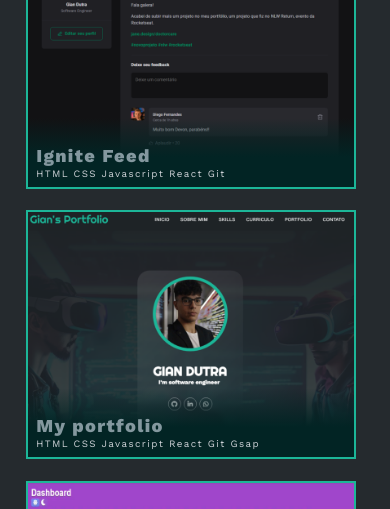
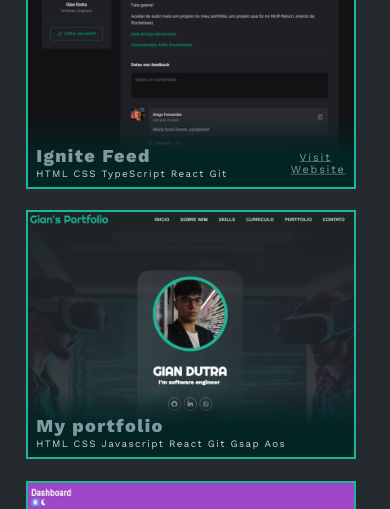
Before and after one commit to GianDutra/meu_portfolio, a React (Create React App) app: page / in a window 390 px wide. Shown: the part 7245-7754 px from the top of the page. Built offline with nearby package versions, Linux system fonts and the light colour scheme.

Commit message:
Adicionando link de website no portfolio

```diff
--- a/src/assets/css/styles.css
+++ b/src/assets/css/styles.css
@@ -692,6 +692,8 @@ body {
 
 }
 
+
+
 .portfolio .galeria .proyecto img {
   width: 100%;
   display: block;
@@ -728,6 +730,8 @@ body {
   pointer-events: none;
 }
 
+
+
 .portfolio .galeria .proyecto:hover .overlay {
   height: 35%;
   opacity: 1;
@@ -749,6 +753,24 @@ body {
   color: #cdd1d6;
   font-size: 0.60rem;
 }
+
+.button-right {
+  width: 10.5rem;
+  padding-left: 0.3rem;
+  padding-right: 0.3rem;
+  position: fixed;
+  bottom: 10px;
+  right: 3.5rem; /* Aqui é para ajustar a distância horizontal do texto H2*/
+  margin-left: 10rem;
+  margin-bottom: 0.60rem; /* Aqui é para ajustar a distância vertical do texto H2*/
+  margin-right: 1.5rem;
+  z-index: 3;
+  background-color: rgb(2, 36, 36);
+  color:rgb(132,152,159);
+  scale: 60%;
+  pointer-events: auto;
+}
+
 
 
 .portfolio .galeria .proyecto .overlay h3,
@@ -1131,6 +1153,24 @@ footer {
       font-size: 0.70rem;
     }
 
+
+    .portfolio .contenido-seccion {
+      position: relative;
+    }
+
+    .button-right {
+
+      position: fixed;
+      right: -2rem; /* Aqui é para ajustar a distância horizontal do texto H2*/
+      margin-left: 10rem;
+      margin-bottom: -0.55rem; /* Aqui é para ajustar a distância vertical do texto H2*/
+      width: 6.5rem;
+
+    }
+
+
+
+
     .contacto  {
 
   display: flex;
--- a/src/components/Portfolio/index.js
+++ b/src/components/Portfolio/index.js
@@ -11,6 +11,8 @@ import p6 from '../../assets/image/p6_new.jpg';
 import p7 from '../../assets/image/p7.png';
 import p8 from '../../assets/image/p8.jpg';
 import em_breve from '../../assets/image/em_breve.jpg';
+import { FontAwesomeIcon } from '@fortawesome/react-fontawesome';
+import { faGlobe } from '@fortawesome/free-solid-svg-icons';
 
 gsap.registerPlugin(ScrollTrigger);
 
@@ -59,19 +61,41 @@ const Portfolio = () => {
     }
   }, [isMobile]);
 
+
+  const handleButtonClick = (event) => {
+    event.preventDefault(); // Impede o comportamento padrão do link
+    event.stopPropagation(); // Impede a propagação do evento para o elemento pai
+
+    // Coloque aqui a lógica de redirecionamento para o link desejado
+    window.open("https://ignite-feed-type-script-giandutra.vercel.app/", "_blank");
+  };
+
+
+
   return (
     <section id="portfolio" className="portfolio">
       <div className="contenido-seccion">
         <h2>PROJECTS</h2>
         <div className="galeria" ref={portfolioRef}>
           <div className="proyecto" data-aos={isMobile ? 'fade-up' : ''} data-aos-duration="400" data-aos-easing="ease">
-            <a href="https://github.com/GianDutra/Meu-Ignite-Feed" target="_blank" rel="noopener noreferrer">
-              <img src={p1} alt="" />
+            <a href="https://github.com/GianDutra/Ignite-Feed-TypeScript" target="_blank" rel="noopener noreferrer">
+              <img src={p1} alt=""  />
             </a>
             <div className="overlay">
-              <h3>Ignite Feed</h3>
-              <p>HTML CSS Javascript React Git</p>
-            </div>
+            <h3>Ignite Feed</h3>
+            <p>HTML CSS TypeScript React Git</p>
+            <a className="button-right" href="https://ignite-feed-type-script-giandutra.vercel.app/" target="_blank" rel="noopener noreferrer" onClick={handleButtonClick}>
+              <span className="visit-text">
+                {isMobile ? (
+                  <>
+                  Visit Website
+                  </>
+                ) : (
+                  'Visit Website'
+                )}
+              </span>
+            </a>
+          </div>
           </div>
           <div className="proyecto" data-aos={isMobile ? 'fade-up' : ''} data-aos-duration="400" data-aos-easing="ease">
             <a href="https://github.com/GianDutra/meu_portfolio" target="_blank" rel="noopener noreferrer">
@@ -79,7 +103,7 @@ const Portfolio = () => {
             </a>
             <div className="overlay">
               <h3>My portfolio</h3>
-              <p>HTML CSS Javascript React Git Gsap</p>
+              <p>HTML CSS Javascript React Git Gsap Aos</p>
             </div>
           </div>
           <div className="proyecto" data-aos={isMobile ? 'fade-up' : ''} data-aos-duration="400" data-aos-easing="ease">
```
